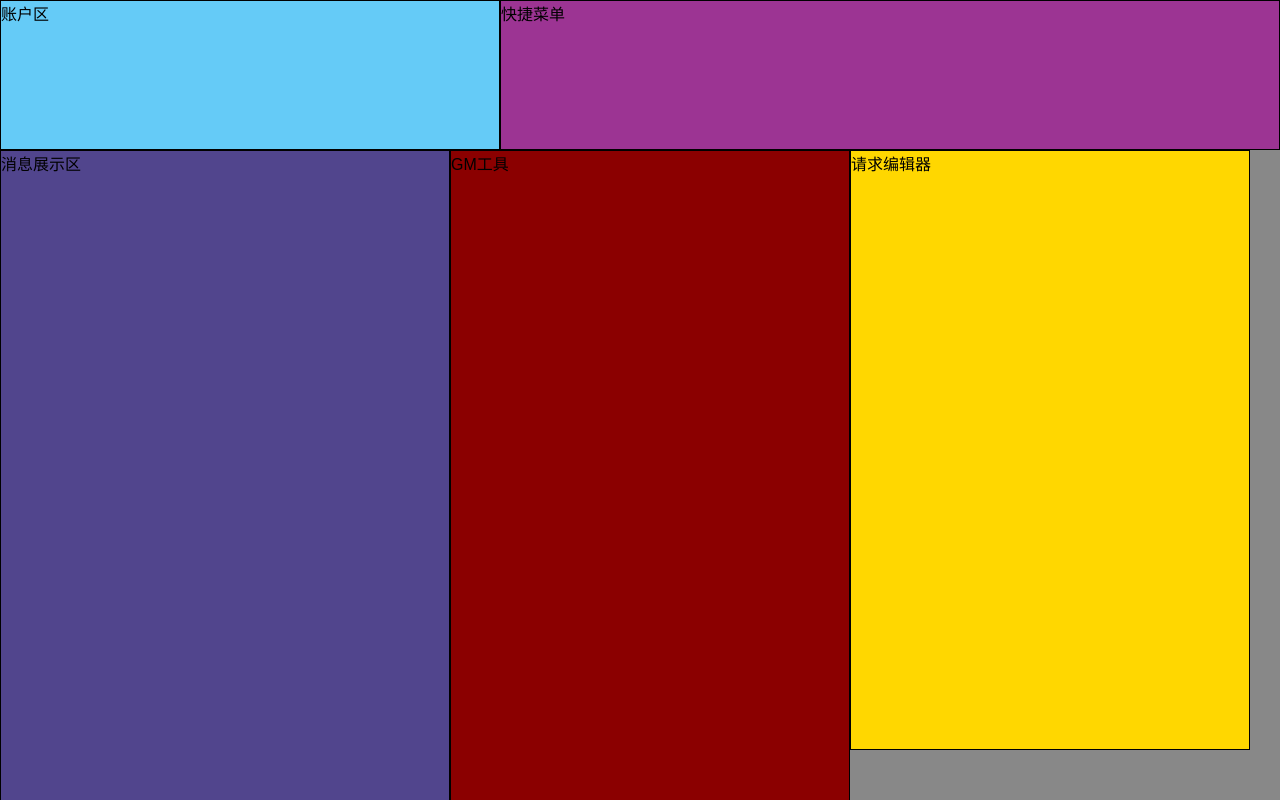
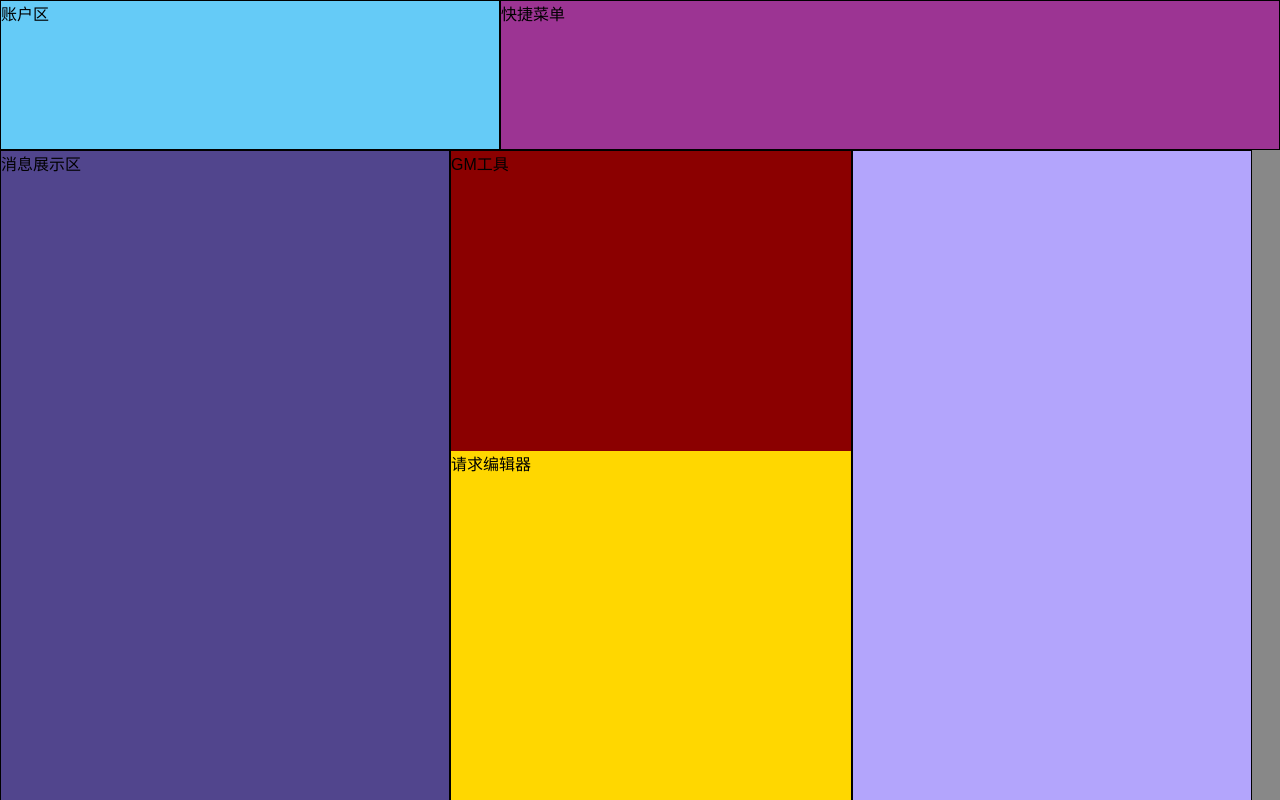
Before and after one commit to cream1997/TestHelper, a Vue app in the folder front-app/: page /#/home in a window 1280 px wide. Shown: the top 800 px of the page. Built offline with nearby package versions, Linux system fonts and the light colour scheme.

Commit message:
home页面搭建初步

```diff
--- a/front-app/src/pages/Home.vue
+++ b/front-app/src/pages/Home.vue
@@ -19,13 +19,19 @@ import RequestEditor from "@/components/RequestEditor.vue";
       <MsgDisplay/>
     </div>
 
-    <div class="gmTool">
-      <GMTool/>
+    <div class="common-req-panel">
+      <div class="gmTool">
+        <GMTool/>
+      </div>
+
+      <div class="requestEditor">
+        <RequestEditor/>
+      </div>
+    </div>
+    <div class="test-script-editor">
+
     </div>
 
-    <div class="requestEditor">
-      <RequestEditor/>
-    </div>
   </div>
 </template>
 
@@ -57,19 +63,24 @@ import RequestEditor from "@/components/RequestEditor.vue";
 
 .msgDisplay {
   width: 450px;
-  height: 800px;
+  height: 750px;
   background-color: #51458d;
 }
 
 .gmTool {
   background-color: #8B0000;
   width: 400px;
-  height: 6300px;
+  height: 300px;
 }
 
 .requestEditor {
   background-color: #FFD700;
   width: 400px;
-  height: 600px;
+  height: 450px;
+}
+
+.test-script-editor {
+  width: 400px;
+  background-color: #B3A5FC;
 }
 </style>
```
